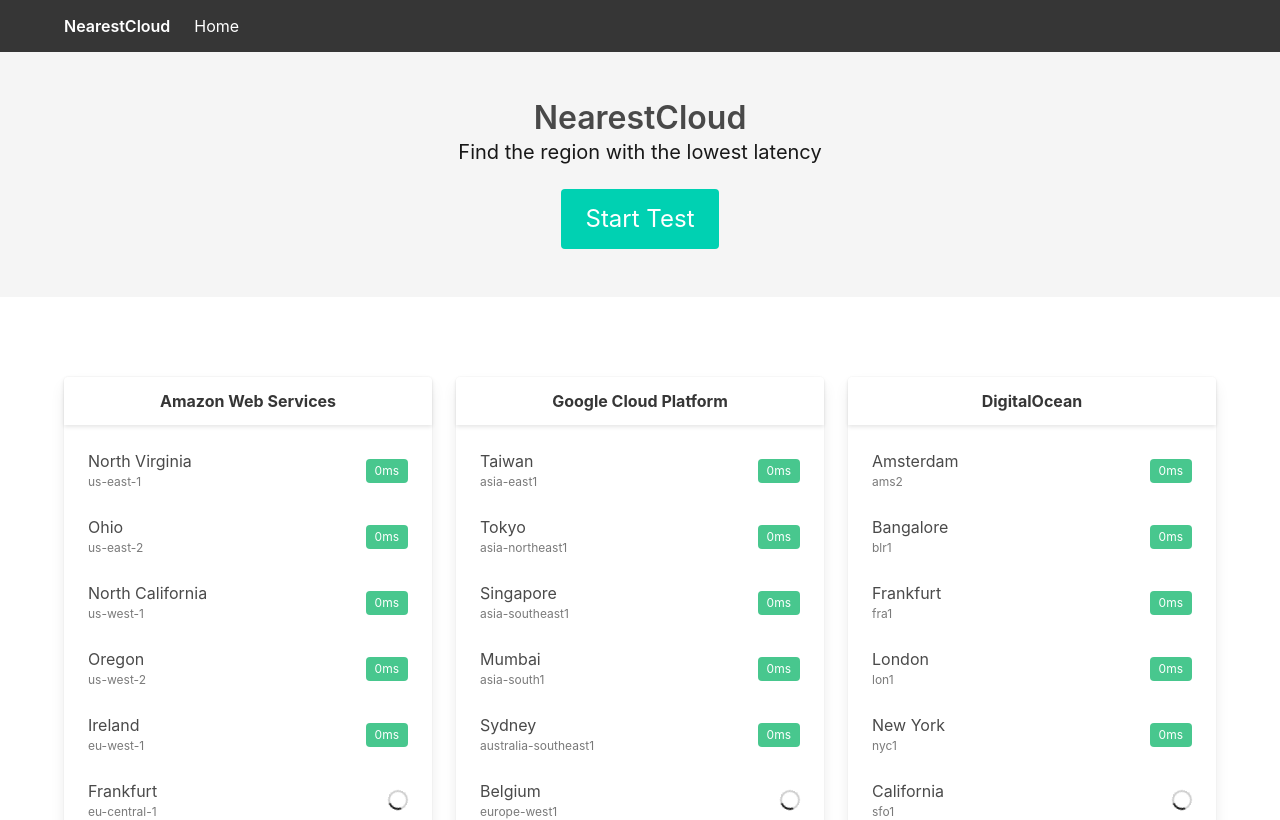
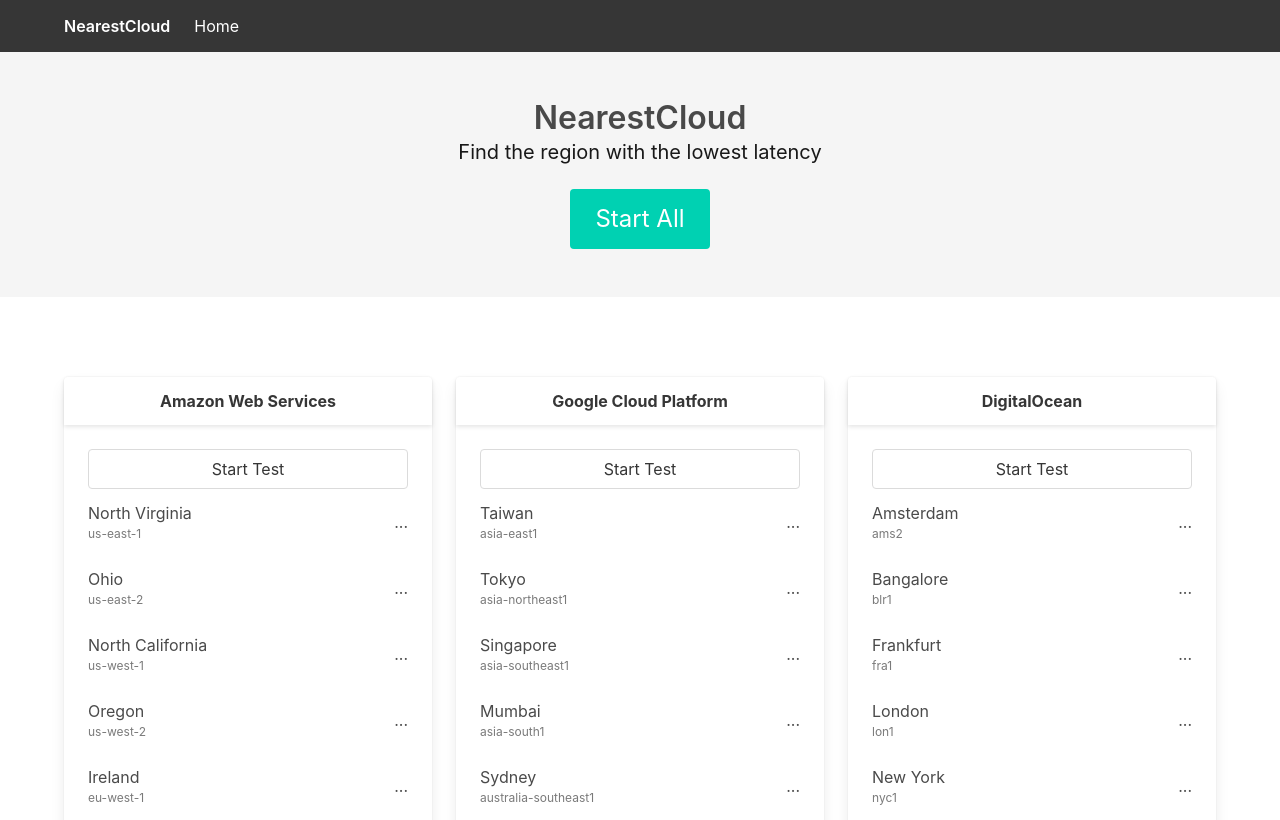
Before and after one commit to pinodex/NearestCloud, a Svelte app: page / in a window 1280 px wide. Shown: the top 820 px of the page. Built offline with nearby package versions, Linux system fonts and the light colour scheme.

Commit message:
Add individual start and reset buttons

```diff
--- a/src/components/ProviderPanel.svelte
+++ b/src/components/ProviderPanel.svelte
@@ -1,19 +1,27 @@
 <script>
+  import { createEventDispatcher } from 'svelte';
+  import { makePinger } from '@/pinger.js';
   import RegionBlock from '@/components/RegionBlock.svelte';
-  import { makePinger } from '@/pinger.js';
 
   export let name;
   export let regions;
 
+  const dispatch = createEventDispatcher();
+
   let sortedRegions = [];
+  let started = false;
+  let completed = false;
+
+  function buildRegions() {
+    regions = regions.map((region) => {
+      region.latency = null;
+
+      return region;
+    });
+  }
 
   function getComparatorInput(value) {
     return value || Number.MAX_SAFE_INTEGER;
-  }
-
-  function sortByLatency() {
-    return regions.concat().sort(
-      (first, second) => getComparatorInput(first.latency) - getComparatorInput(second.latency));
   }
 
   function getMedianLatencyFromResults(results) {
@@ -30,19 +38,54 @@
     return latencies[middle];
   }
 
-  regions = regions.map((region) => ({
-    ...region,
-    latency: null
-  }));
+  function start() {
+    if (started || completed) {
+      return;
+    }
 
-  const pinger = makePinger(regions);
+    started = true;
 
-  pinger.subscribe(({ index, results }) => {
-    regions[index].latency = getMedianLatencyFromResults(results);
+    dispatch('start');
 
-    sortedRegions = sortByLatency();
-  });
+    const pinger = makePinger(regions);
+
+    const onNext = ({ index, results }) => {
+      regions[index].latency = getMedianLatencyFromResults(results);
+    };
+
+    const onError = () => {
+      dispatch('error');
+    };
+
+    const onComplete = () => {
+      completed = true;
+
+      dispatch('complete');
+    }
+
+    pinger.subscribe(onNext, onError, onComplete);
+  }
+
+  function reset() {
+    started = false;
+
+    completed = false;
+
+    buildRegions();
+
+    dispatch('reset');
+  }
+
+  $: {
+    sortedRegions = regions.concat().sort(
+      (first, second) => getComparatorInput(first.latency) - getComparatorInput(second.latency)
+    );
+  }
+
+  reset();
 </script>
+
+<svelte:window on:pingStart={start} on:pingReset={reset} />
 
 <style lang="sass">
 .card-header-title
@@ -57,12 +100,32 @@
   </header>
 
   <div class="card-content">
+    <div class="field">
+      {#if completed}
+        <button
+          class="button is-fullwidth"
+          on:click={reset}
+        >
+          Reset Test
+        </button>
+      {:else}
+        <button
+          class="button is-fullwidth"
+          disabled={started}
+          on:click={start}
+        >
+          Start Test
+        </button>
+      {/if}
+    </div>
+
     {#each sortedRegions as { name, slug, url, latency }}
       <RegionBlock
         name={name}
         slug={slug}
         url={url}
         latency={latency}
+        started={started}
       />
     {/each}
   </div>
--- a/src/components/RegionBlock.svelte
+++ b/src/components/RegionBlock.svelte
@@ -6,6 +6,7 @@
   export let slug;
   export let url;
   export let latency = null;
+  export let started = false;
 
   let tagClass = 'is-black';
 
@@ -29,15 +30,19 @@
   </div>
 
   <div class="level-right">
-    {#if latency !== null}
+    {#if started && latency !== null}
       <p>
         <span class={`tag ${tagClass}`}>
           {latency}ms
         </span>
       </p>
+    {:else if started}
+      <p>
+        <LoadingSpinner />
+      </p>
     {:else}
       <p>
-        <LoadingSpinner />
+        ...
       </p>
     {/if}
   </div>
--- a/src/pages/Home.svelte
+++ b/src/pages/Home.svelte
@@ -1,6 +1,49 @@
 <script>
   import ProviderPanel from '@/components/ProviderPanel.svelte';
   import providers from '@/providers/index.js';
+
+  let startedCount = 0;
+  let completedCount = 0;
+  let resetCount = 0;
+
+  let allStarted = false;
+  let allCompleted = false;
+  let allReset = false;
+
+  function start() {
+    window.dispatchEvent(new CustomEvent('pingStart'));
+  }
+
+  function reset(dispatch = true) {
+    startedCount = 0;
+    completedCount = 0;
+    resetCount = 0;
+
+    if (dispatch) {
+      window.dispatchEvent(new CustomEvent('pingReset'));
+    }
+  }
+
+  function onStart() {
+    startedCount += 1;
+  }
+
+  function onComplete() {
+    completedCount += 1;
+  }
+
+  function onReset() {
+    resetCount += 1;
+
+    if (resetCount === providers.length) {
+      reset(false);
+    }
+  }
+
+  $: {
+    allStarted = providers.length === startedCount;
+    allCompleted = providers.length === completedCount;
+  }
 </script>
 
 <style lang="sass">
@@ -16,7 +59,24 @@
       <p class="subtitle">Find the region with the lowest latency</p>
 
       <div class="field">
-        <button type="button" class="button is-large is-primary">Start Test</button>
+        {#if allCompleted}
+          <button
+            type="button"
+            class="button is-large is-primary"
+            on:click={reset}
+          >
+            Reset Test
+          </button>
+        {:else}
+          <button
+            type="button"
+            class="button is-large is-primary"
+            disabled={allStarted}
+            on:click={start}
+          >
+            Start All
+          </button>
+        {/if}
       </div>
     </div>
   </div>
@@ -29,6 +89,9 @@
         <ProviderPanel
           name={name}
           regions={regions}
+          on:complete={onComplete}
+          on:start={onStart}
+          on:reset={onReset}
         />
       </div>
     {/each}
```
